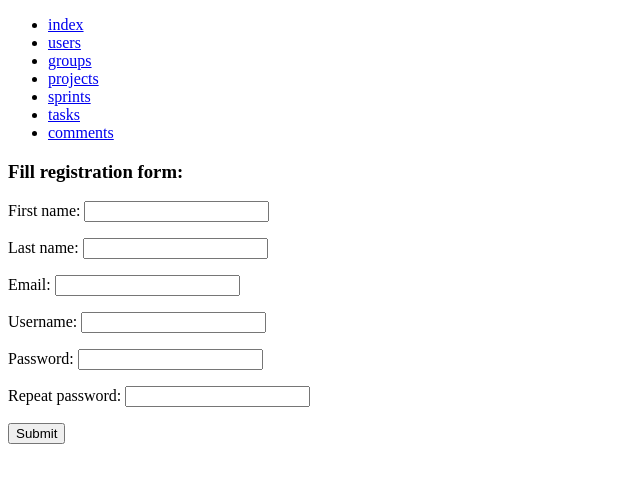
After one commit to matbur/bojamo, a Django app: page /registration in a window 1280 px wide. The commit adds this page. Shown: the top 483 px of the page, without its empty margins (0-640 px from the left). Run offline with Django 3.2, Linux system fonts and the light colour scheme.

Commit message:
I added registration functionality. Check it on localhost/registration.

```diff
--- /dev/null
+++ b/src/app1/urls.py
@@ -0,0 +1,4 @@
+from django.conf.urls import url
+from . import views
+
+urlpatterns = [url(r'^$', views.index, name='index'),]
--- a/src/main_app/forms.py
+++ b/src/main_app/forms.py
@@ -8,8 +8,30 @@ class UserForm(forms.ModelForm):
         model = User
         fields = ['first_name', 'last_name', 'email',
                   'username', 'password',
-                  'permissions', 'url', 'description', 'active']
+                 'permissions', 'url', 'description', 'active']
         widgets = {'password': forms.PasswordInput()}
+
+
+class UserRegistrationForm(forms.ModelForm):
+    repeat_password = forms.CharField(widget=forms.PasswordInput())
+
+    class Meta:
+        model = User
+        fields = ['first_name', 'last_name', 'email',
+                  'username', 'password']
+        widgets = {'password': forms.PasswordInput()}
+
+    def clean(self):
+        form = self.cleaned_data
+        if form['password'] != form['repeat_password']:
+            self.errors['password'] = 'Repeated password is invalid!'
+        if User.objects.filter(email=form['email']):
+            self.errors['email'] = 'This email adress is in use!'
+        if User.objects.filter(username=form['username']):
+            self.errors['login'] = 'This login already exists!'
+        if len(self.errors) == 0:
+            self._success="Registration successfull!"
+        return self.cleaned_data
 
 
 class StatusForm(forms.ModelForm):
@@ -17,7 +39,6 @@ class StatusForm(forms.ModelForm):
         model = Status
         fields = ['name']
 
-
 class PriorityForm(forms.ModelForm):
     class Meta:
         model = Priority
--- a/src/main_app/models.py
+++ b/src/main_app/models.py
@@ -8,10 +8,10 @@ class User(models.Model):
     email = models.EmailField(max_length=40, unique=True)
     username = models.CharField(max_length=25, unique=True)
     password = models.CharField(max_length=40)
-    permissions = models.PositiveSmallIntegerField(default=1)
+    permissions = models.PositiveSmallIntegerField(blank=True, default=1)
     url = models.CharField(max_length=80, blank=True, null=True)
     description = models.TextField(blank=True, null=True)
-    active = models.BooleanField(default=True)
+    active = models.BooleanField(blank=True, default=True)
 
     def __str__(self):
         return '{} "{}" {}'.format(self.first_name, self.username, self.last_name)
--- a/src/main_app/templates/index.html
+++ b/src/main_app/templates/index.html
@@ -24,5 +24,11 @@
         <input type="submit" value="Submit"/>
     </form>
 
+    <h3>Add priority:</h3>
+    <form action="{% url 'add_priority' %}" method="post">
+        {% csrf_token %}
+        {{ priority_form.as_p }}
+        <input type="submit" value="Submit"/>
+    </form>
 
 {% endblock %}
--- /dev/null
+++ b/src/main_app/templates/registration.html
@@ -0,0 +1,21 @@
+{% extends 'base.html' %}
+
+{% block content %}
+
+    <h3>Fill registration form:</h3>
+    <form action="{% url 'user_registration' %}" method="post">
+        {% csrf_token %}
+        {{ user_registration_form.as_p }}
+        <input type="submit" value="Submit"/>
+    </form>
+
+    {% if errors %}
+        {% for key,value in errors.items %}
+                <li>{{ value }}</li>
+        {% endfor %}
+    {% endif %}
+    {% if success %}
+        <div>{{ success }}</div>
+    {% endif %}
+
+{% endblock %}
--- a/src/main_app/urls.py
+++ b/src/main_app/urls.py
@@ -8,6 +8,9 @@ urlpatterns = [
     url(r'^users$', views.get_users, name='users'),
     url(r'^user/(\w+)$', views.get_user, name='get_user'),
     url(r'add_user$', views.add_user, name='add_user'),
+
+    url(r'^registration$', views.registration, name='registration'),
+    url(r'user_registration$', views.user_registration, name='user_registration'),
 
     url(r'^groups$', views.get_groups, name='groups'),
     url(r'^group/(\w+)$', views.get_group, name='get_group'),
--- a/src/main_app/views.py
+++ b/src/main_app/views.py
@@ -1,7 +1,8 @@
+from django.core.mail import send_mail
 from django.http import HttpResponseRedirect
 from django.shortcuts import get_object_or_404, render
 
-from .forms import PriorityForm, StatusForm, UserForm
+from .forms import PriorityForm, StatusForm, UserForm, UserRegistrationForm
 from .models import Group, Project, User, UserGroup, UserProject, UserTask
 
 
@@ -12,7 +13,6 @@ def index(request):
         'priority_form': PriorityForm(),
     }
     return render(request, 'index.html', context)
-
 
 def get_users(request):
     users = User.objects.all()
@@ -91,6 +91,28 @@ def get_comment(request):
     return render(request, 'comment.html')
 
 
+def registration(request):
+    context = {
+        'user_registration_form': UserRegistrationForm()
+    }
+    return render(request, 'registration.html', context)
+
+
+def user_registration(request):
+    context = { 'user_registration_form': UserRegistrationForm()}
+    if request.method == 'POST':
+        form = UserRegistrationForm(data=request.POST)
+
+        if form.is_valid():
+            print('User verification successful')
+            context['success'] = form._success
+            form.save()
+        else:
+            print('User verification unsuccessful')
+            context['errors']=form.errors
+        return render(request, 'registration.html', context)
+
+
 def add_status(request):
     if request.method == 'POST':
         form = StatusForm(data=request.POST)
```
